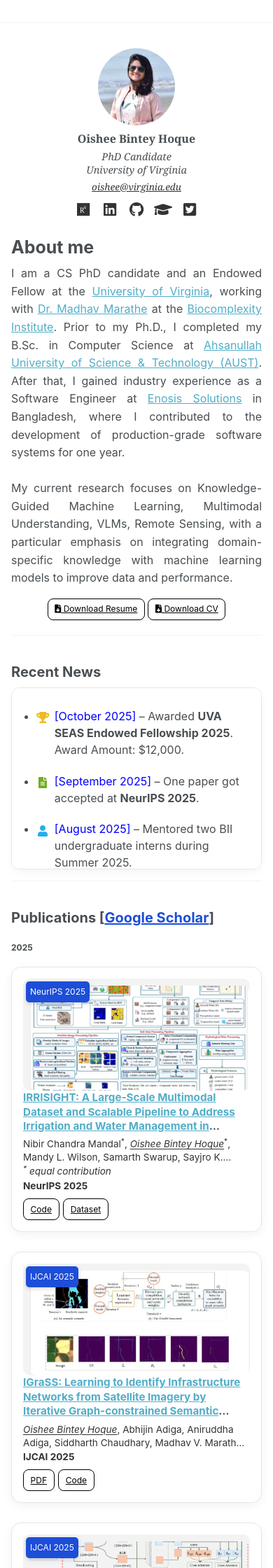
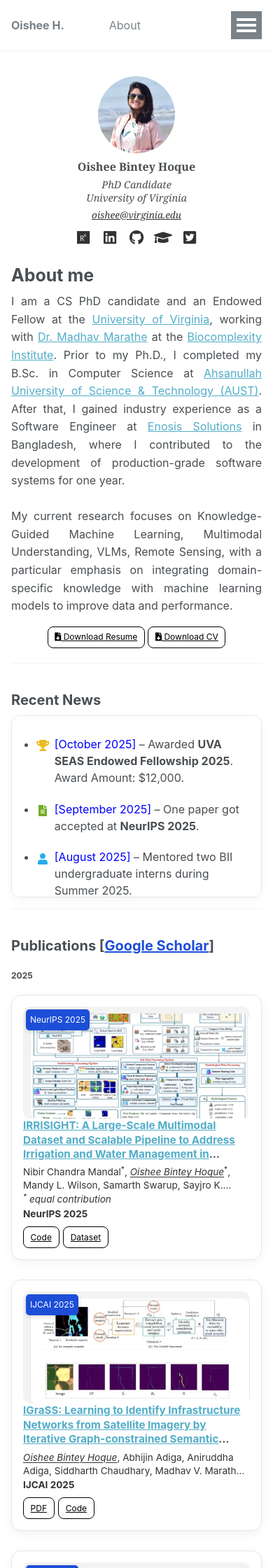
Before and after one commit to oishee-hoque/oishee-hoque.github.io, a Jekyll site: the page built from _pages/about.md, in a window 390 px wide. Shown: the top 2240 px of the page at 70% size. Built offline with Jekyll 4.4.1, drawn with Linux system fonts in a browser that asks for light colours.

Commit message:
metahead main

```diff
--- a/_includes/masthead.html
+++ b/_includes/masthead.html
@@ -1,112 +1,23 @@
 {% include base_path %}
-
-<style>
-  /* mobile: only the button; hide inline links */
-  @media (max-width: 768px) {
-    .greedy-nav .visible-links { display: none !important; }
-    .greedy-nav .greedy-nav__toggle { display: inline-flex !important; align-items:center; }
-    .greedy-nav .hidden-links {
-      display: none;                /* toggled by JS */
-      position: absolute;
-      left: 0; right: 0;
-      top: 100%;
-      background: #fff;
-      border: 1px solid #e5e7eb;
-      border-top: none;
-      z-index: 1000;
-      padding: .4rem .6rem;
-      box-shadow: 0 8px 20px rgba(0,0,0,.08);
-    }
-    .greedy-nav .hidden-links li { list-style: none; }
-    .greedy-nav .hidden-links a {
-      display: block; padding: .4rem .5rem; text-decoration: none; color: #111827;
-    }
-    .greedy-nav .hidden-links a:hover { background: #f3f4f6; }
-  }
-
-  /* desktop: normal inline nav */
-  @media (min-width: 769px) {
-    .greedy-nav { position: relative; }
-    .greedy-nav .hidden-links { display: none !important; }
-    .greedy-nav .greedy-nav__toggle { display: none; }
-  }
-
-  .masthead { position: relative; }
-  .greedy-nav { display: flex; align-items: center; gap: .5rem; position: relative; }
-  .greedy-nav .visible-links { display: flex; gap: .75rem; margin: 0; padding: 0; }
-  .greedy-nav .visible-links li { list-style: none; }
-  .greedy-nav__toggle { border: 1px solid #e5e7eb; background: #fff; padding: .4rem .6rem; border-radius: .5rem; cursor: pointer; }
-  .greedy-nav__toggle .navicon { width: 18px; height: 2px; background:#111; position: relative; display:block; }
-  .greedy-nav__toggle .navicon:before, .greedy-nav__toggle .navicon:after {
-    content:""; position:absolute; left:0; right:0; height:2px; background:#111;
-  }
-  .greedy-nav__toggle .navicon:before { top:-6px; }
-  .greedy-nav__toggle .navicon:after  { top: 6px; }
-</style>
 
 <div class="masthead">
   <div class="masthead__inner-wrap">
     <div class="masthead__menu">
       <nav id="site-nav" class="greedy-nav">
-        <!-- button the theme expects -->
-        <button class="greedy-nav__toggle" type="button" aria-label="Toggle menu">
-          <span class="navicon"></span>
-        </button>
-
-        <!-- inline links (desktop only); JS will clone/move them into the dropdown on mobile -->
+        <button><div class="navicon"></div></button>
         <ul class="visible-links">
           <li class="masthead__menu-item masthead__menu-item--lg"><a href="{{ base_path }}/">{{ site.title }}</a></li>
           {% for link in site.data.navigation.main %}
             {% if link.url contains 'http' %}
               {% assign domain = '' %}
-            {% else %}
+              {% else %}
               {% assign domain = base_path %}
             {% endif %}
             <li class="masthead__menu-item"><a href="{{ domain }}{{ link.url }}">{{ link.title }}</a></li>
           {% endfor %}
         </ul>
-
-        <!-- dropdown container -->
-        <ul class="hidden-links"></ul>
+        <ul class="hidden-links hidden"></ul>
       </nav>
     </div>
   </div>
 </div>
-
-<script>
-  (function () {
-    var nav = document.getElementById('site-nav');
-    if (!nav) return;
-    var btn = nav.querySelector('.greedy-nav__toggle');
-    var visible = nav.querySelector('.visible-links');
-    var hidden = nav.querySelector('.hidden-links');
-
-    function toMobile() {
-      // move ALL items into the dropdown on mobile (including site title)
-      while (visible.children.length) hidden.appendChild(visible.children[0]);
-      btn.style.display = 'inline-flex';
-    }
-
-    function toDesktop() {
-      // move items back out to visible list on desktop
-      while (hidden.children.length) visible.appendChild(hidden.children[0]);
-      hidden.style.display = 'none';
-      btn.style.display = 'none';
-    }
-
-    function sync() {
-      if (window.matchMedia('(max-width: 768px)').matches) toMobile(); else toDesktop();
-    }
-
-    // toggle dropdown
-    btn.addEventListener('click', function () {
-      hidden.style.display = (hidden.style.display === 'block') ? 'none' : 'block';
-    });
-
-    // init + respond to resize
-    document.addEventListener('DOMContentLoaded', sync);
-    window.addEventListener('resize', sync);
-    // if DOMContentLoaded already fired (include at bottom), call immediately
-    if (document.readyState === 'interactive' || document.readyState === 'complete') sync();
-  })();
-</script>
```
Also changed, not shown: _pages/about.md (+1 -1 lines).
